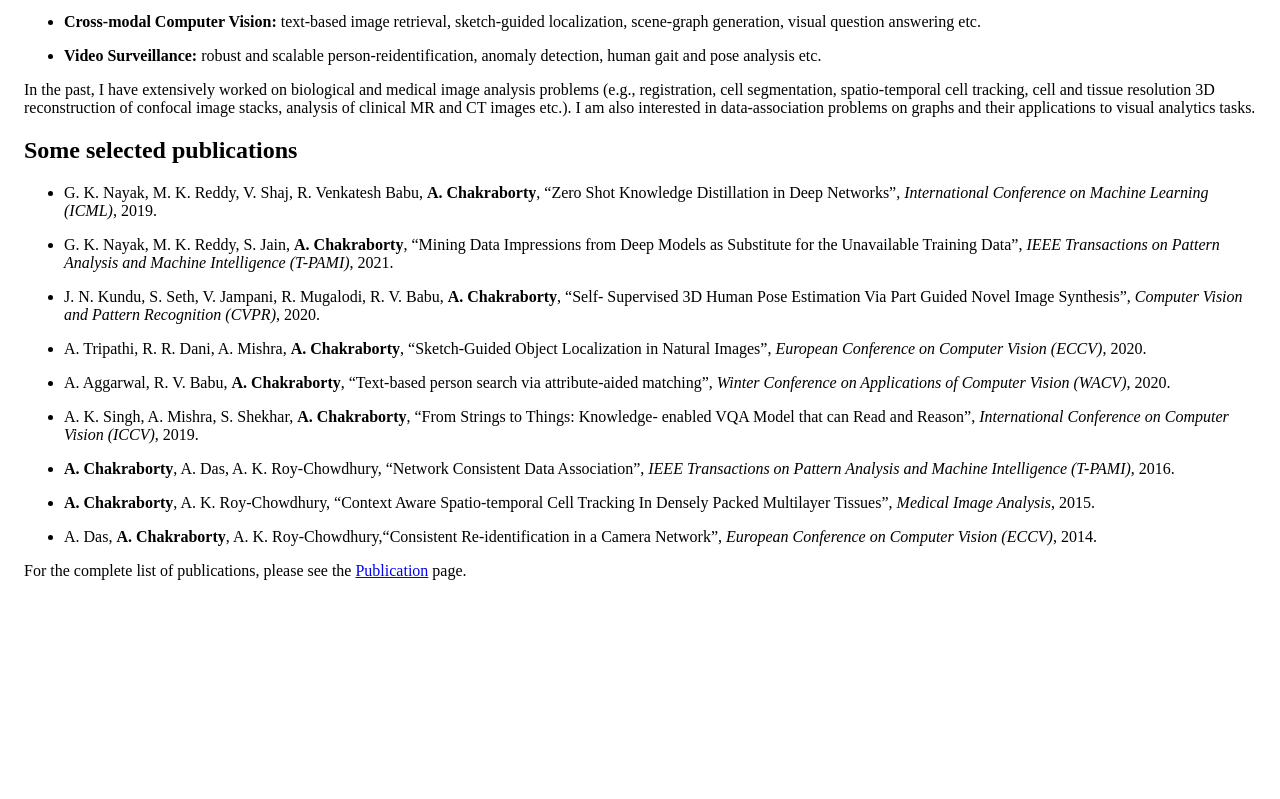
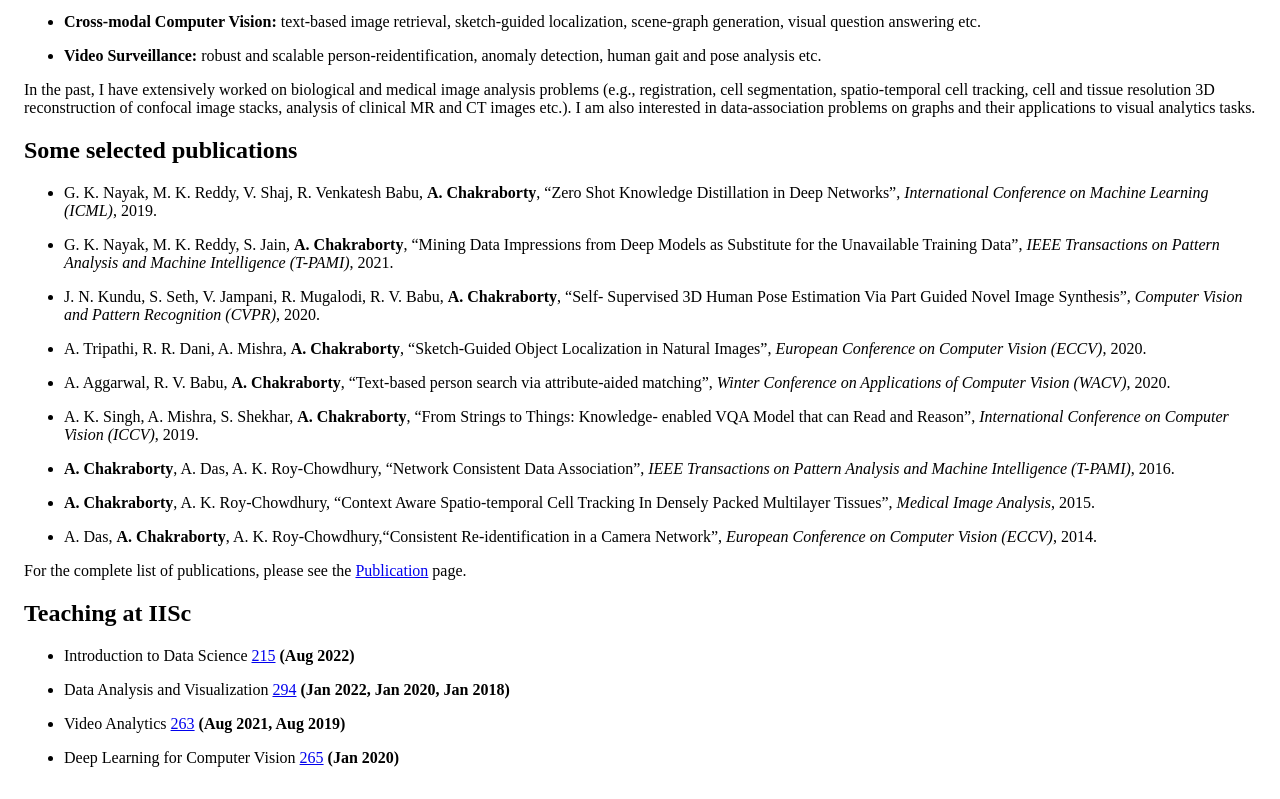
Before and after one commit to anirbanchakraborty/anirbanchakraborty.github.io, a plain HTML site: page index.html in a window 1280 px wide. Shown: the part 557-1356 px from the top of the page. Before the commit the page ends 1169 px from the top, so only its background shows below. Drawn offline with Linux system fonts and the light colour scheme.

Commit message:
Added "Teaching" section with all courses

```diff
--- a/index.html
+++ b/index.html
@@ -84,6 +84,23 @@ Vision (ICCV)</i>, 2019.</p>
 </li>
 </ul>
 <p>For the complete list of publications, please see the <a href="http://visual-computing.in/publications">Publication</a> page.</p>
+<h2>Teaching at IISc</h2>
+<ul>
+<li><p>Introduction to Data Science <a href="DS">215</a> <b>(Aug 2022)</b></p>
+</li>
+</ul>
+<ul>
+<li><p>Data Analysis and Visualization <a href="DS">294</a> <b>(Jan 2022, Jan 2020, Jan 2018)</b></p>
+</li>
+</ul>
+<ul>
+<li><p>Video Analytics <a href="DS">263</a> <b>(Aug 2021, Aug 2019)</b></p>
+</li>
+</ul>
+<ul>
+<li><p>Deep Learning for Computer Vision <a href="DS">265</a> <b>(Jan 2020)</b></p>
+</li>
+</ul>
 </div>
 </body>
 </html>
```
Also changed, not shown: 1 other file.
